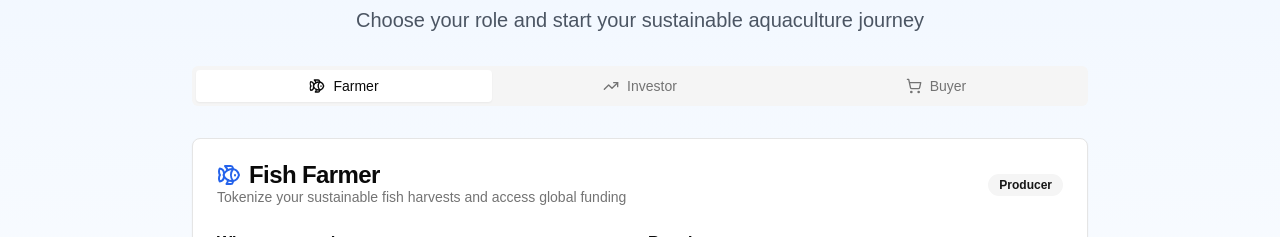
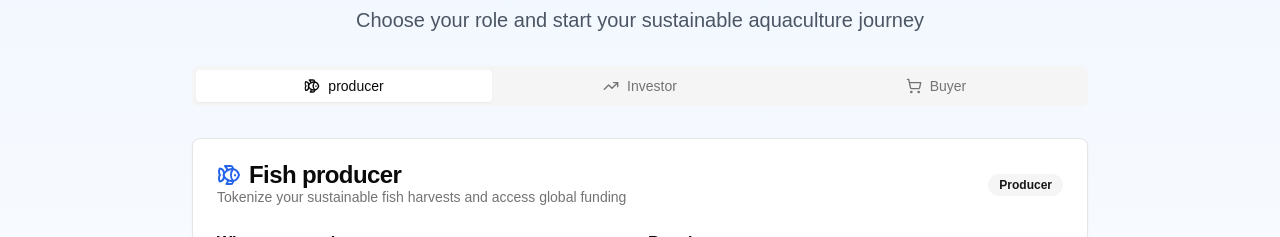
Before and after one commit to zxaylex/TidalFi, a Next.js app: page /auth in a window 1280 px wide. Shown: the part 171-408 px from the top of the page. Built offline with nearby package versions, Linux system fonts and the light colour scheme.

Commit message:
Update page.tsx

```diff
--- a/app/auth/page.tsx
+++ b/app/auth/page.tsx
@@ -11,7 +11,7 @@ import { Waves, Fish, TrendingUp, ShoppingCart, Shield, ArrowRight } from "lucid
 
 export default function AuthPage() {
   const searchParams = useSearchParams()
-  const initialRole = searchParams.get("role") || "farmer"
+  const initialRole = searchParams.get("role") || "producer"
   const [selectedRole, setSelectedRole] = useState(initialRole)
 
   const handleInternetIdentityLogin = (role: string) => {
@@ -50,9 +50,9 @@ export default function AuthPage() {
 
           <Tabs value={selectedRole} onValueChange={setSelectedRole} className="w-full">
             <TabsList className="grid w-full grid-cols-3">
-              <TabsTrigger value="farmer" className="flex items-center gap-2">
+              <TabsTrigger value="producer" className="flex items-center gap-2">
                 <Fish className="h-4 w-4" />
-                Farmer
+                producer
               </TabsTrigger>
               <TabsTrigger value="investor" className="flex items-center gap-2">
                 <TrendingUp className="h-4 w-4" />
@@ -64,14 +64,14 @@ export default function AuthPage() {
               </TabsTrigger>
             </TabsList>
 
-            <TabsContent value="farmer" className="mt-8">
+            <TabsContent value="producer" className="mt-8">
               <Card>
                 <CardHeader>
                   <div className="flex items-center justify-between">
                     <div>
                       <CardTitle className="flex items-center gap-2">
                         <Fish className="h-6 w-6 text-blue-600" />
-                        Fish Farmer
+                        Fish producer
                       </CardTitle>
                       <CardDescription>
                         Tokenize your sustainable fish harvests and access global funding
@@ -102,7 +102,7 @@ export default function AuthPage() {
                       </ul>
                     </div>
                   </div>
-                  <Button onClick={() => handleInternetIdentityLogin("farmer")} className="w-full  bg-blue-800 hover:bg-blue-700" size="lg">
+                  <Button onClick={() => handleInternetIdentityLogin("producer")} className="w-full  bg-blue-800 hover:bg-blue-700" size="lg">
                     <Shield className="h-4 w-4 mr-2" />
                     Continue with Internet Identity
                     <ArrowRight className="h-4 w-4 ml-2" />
```
